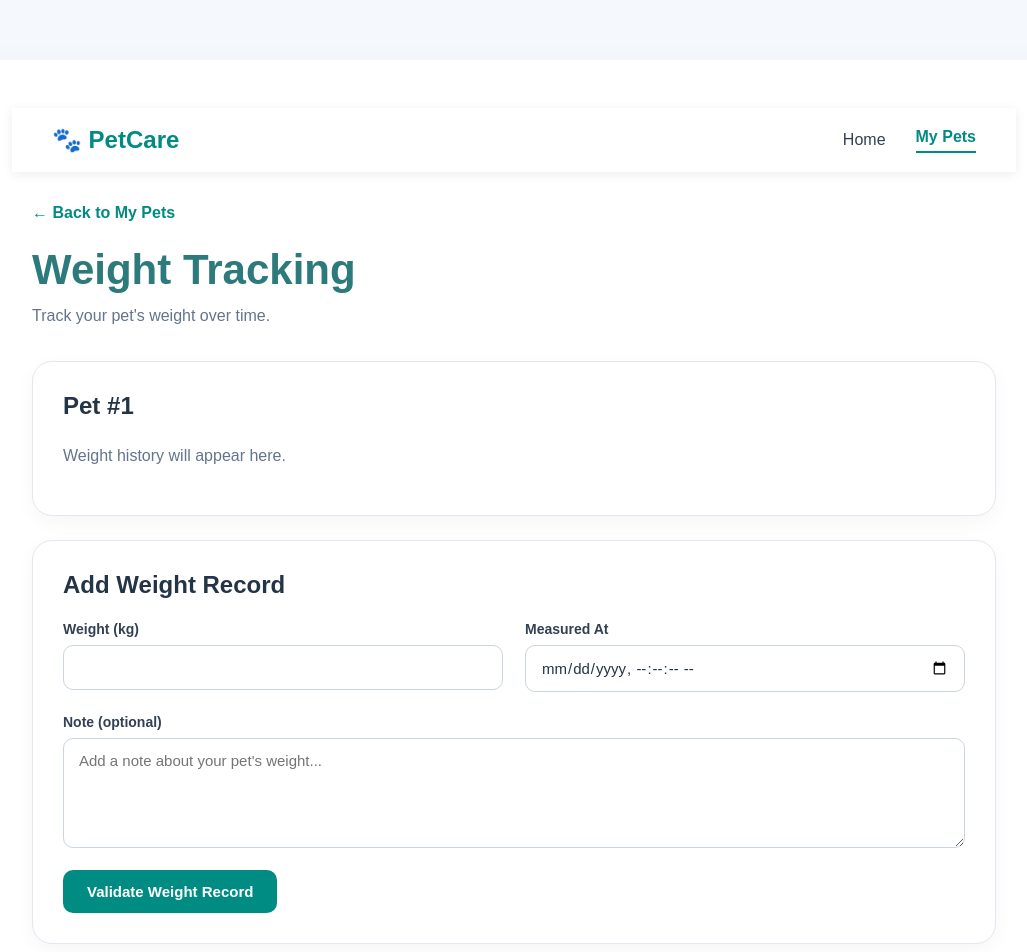
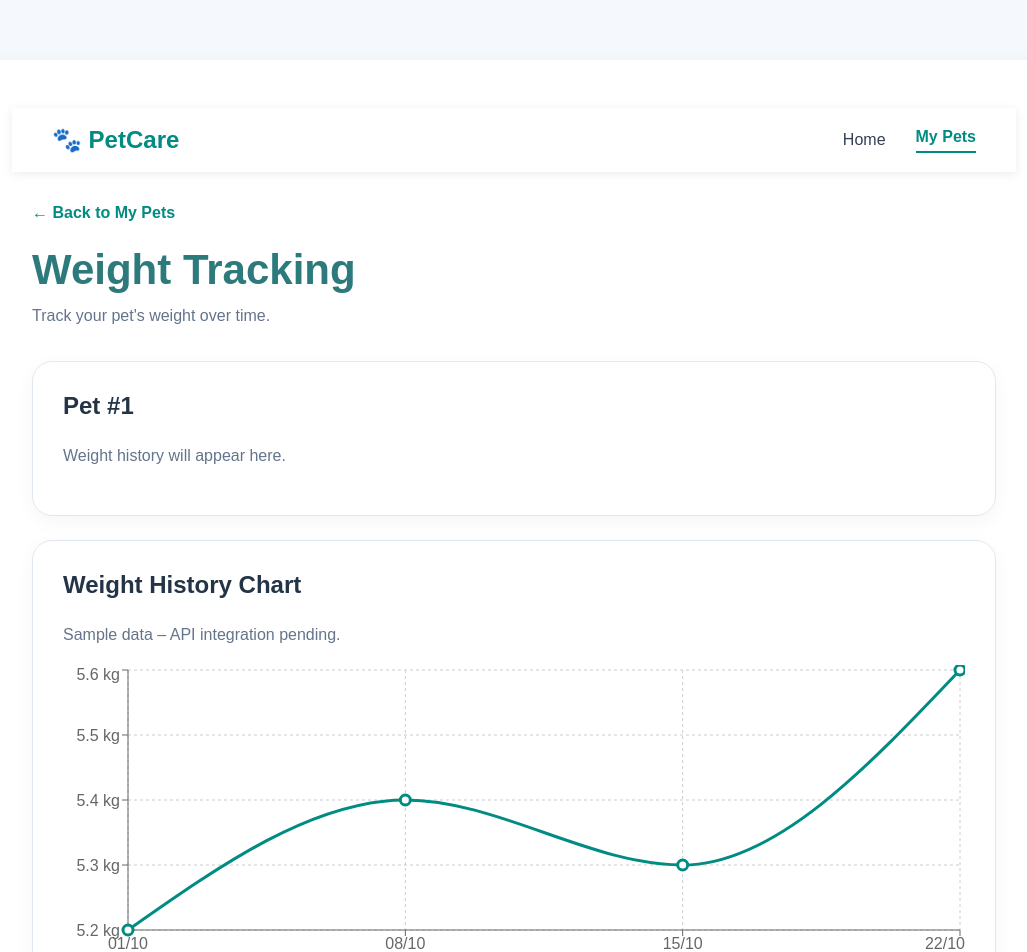
Before and after one commit to ducanhonichan/petcare-project, a React app in the folder frontend/: page /pets/1/weights in a window 1280 px wide. Shown: the top 952 px of the page, without its empty margins (126-1153 px from the left). Built offline with nearby package versions, Linux system fonts and the light colour scheme; the HTML template or start-up script is replaced by a standard one.

Commit message:
feat(T17): implement pet weight history chart

```diff
--- a/frontend/package.json
+++ b/frontend/package.json
@@ -12,7 +12,8 @@
   "dependencies": {
     "react": "^19.2.8",
     "react-dom": "^19.2.8",
-    "react-router-dom": "^7.18.4"
+    "react-router-dom": "^7.18.4",
+    "recharts": "^3.10.1"
   },
   "devDependencies": {
     "@eslint/js": "^10.0.1",
--- /dev/null
+++ b/frontend/src/components/WeightChart.jsx
@@ -0,0 +1,54 @@
+import {
+  ResponsiveContainer,
+  LineChart,
+  Line,
+  XAxis,
+  YAxis,
+  CartesianGrid,
+  Tooltip,
+} from 'recharts'
+
+const sampleData = [
+  { date: '01/10', weight: 5.2 },
+  { date: '08/10', weight: 5.4 },
+  { date: '15/10', weight: 5.3 },
+  { date: '22/10', weight: 5.6 },
+]
+
+function WeightChart() {
+  return (
+    <section className="weights-card">
+      <h2>Weight History Chart</h2>
+
+      <p>Sample data – API integration pending.</p>
+
+      <div style={{ width: '100%', height: 300 }}>
+        <ResponsiveContainer width="100%" height="100%">
+          <LineChart data={sampleData}>
+            <CartesianGrid strokeDasharray="3 3" />
+
+            <XAxis dataKey="date" />
+
+            <YAxis
+              domain={['auto', 'auto']}
+              unit=" kg"
+            />
+
+            <Tooltip />
+
+            <Line
+              type="monotone"
+              dataKey="weight"
+              stroke="#008b83"
+              strokeWidth={3}
+              dot={{ r: 5 }}
+              activeDot={{ r: 7 }}
+            />
+          </LineChart>
+        </ResponsiveContainer>
+      </div>
+    </section>
+  )
+}
+
+export default WeightChart
--- a/frontend/src/pages/Weights.jsx
+++ b/frontend/src/pages/Weights.jsx
@@ -1,5 +1,7 @@
+
 import { useState } from 'react'
 import { Link, useParams } from 'react-router-dom'
+import WeightChart from '../components/WeightChart'
 
 function Weights() {
   const { petId } = useParams()
@@ -34,11 +36,16 @@ function Weights() {
       <h1>Weight Tracking</h1>
       <p>Track your pet's weight over time.</p>
 
+      {/* PET INFORMATION */}
       <section className="weights-card">
         <h2>Pet #{petId}</h2>
         <p>Weight history will appear here.</p>
       </section>
 
+      {/* WEIGHT HISTORY CHART */}
+      <WeightChart />
+
+      {/* ADD WEIGHT RECORD FORM */}
       <section className="weights-card">
         <h2>Add Weight Record</h2>
 
```
Also changed, not shown: 1 other file (tests, documents, lock files or other folders).
